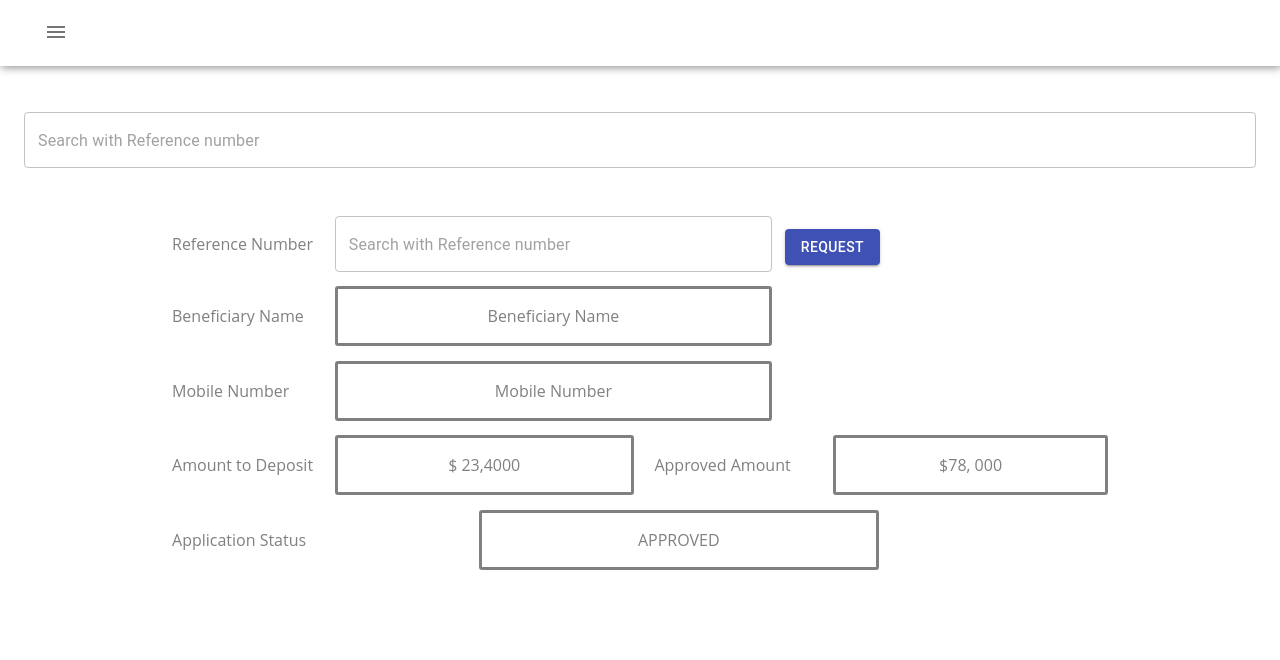
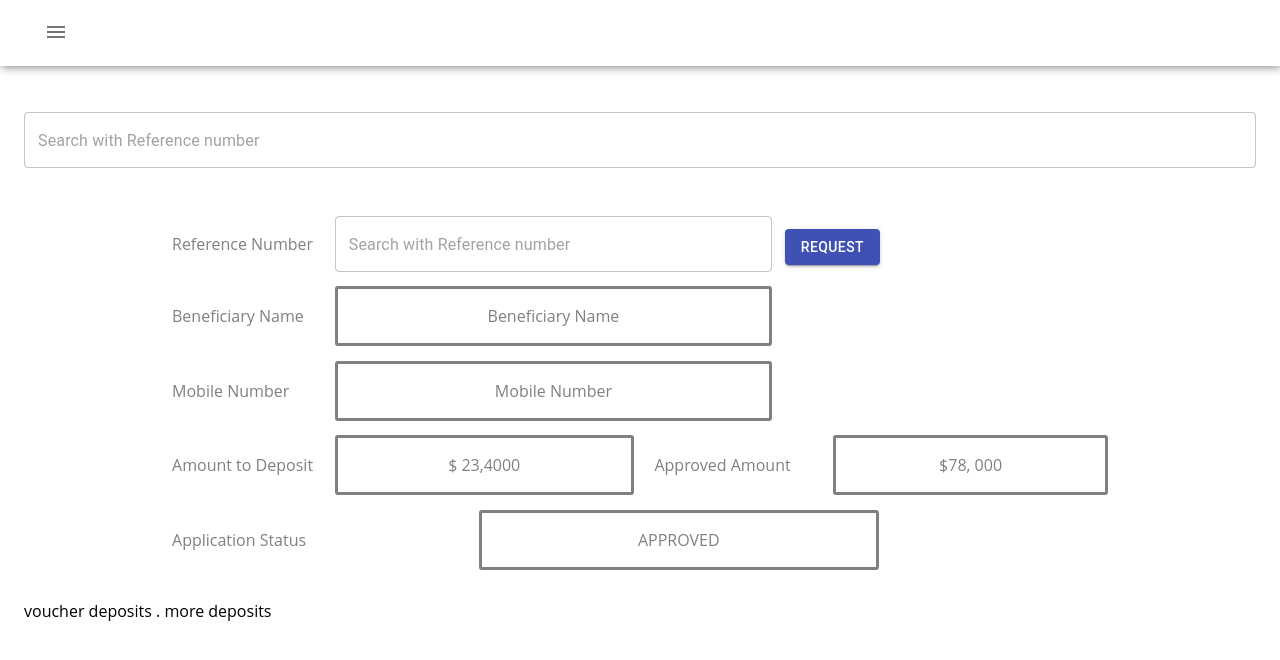
Before and after one commit to Maxinth/german-bps, a React (Create React App) app: page /rpa/bdeposit in a window 1280 px wide. Shown: the top 660 px of the page. Built offline with nearby package versions, Linux system fonts and the light colour scheme.

Commit message:
VoucherDeposits - first go

```diff
--- /dev/null
+++ b/src/components/RPA/BdepositPageComps/ApplicationStatus.jsx
@@ -0,0 +1,13 @@
+import LabeledInputAndDisplay from "./LabeledInput";
+
+const ApplicationStatus = () => {
+  return (
+    <LabeledInputAndDisplay
+      labelName="Application Status"
+      value="APPROVED"
+      type="display"
+    />
+  );
+};
+
+export default ApplicationStatus;
--- /dev/null
+++ b/src/components/RPA/BdepositPageComps/TopSection.jsx
@@ -0,0 +1,18 @@
+import DepositAndApprovedAmounts from "./DepositAndApprovedAmounts";
+import { InnerBox } from "./styled";
+import ReferenceNoSearch from "./ReferenceNoSearch";
+import BeneficiaryNameAndNo from "./BeneficiaryNameAndNo";
+import ApplicationStatus from "./ApplicationStatus";
+
+const TopSection = () => {
+  return (
+    <InnerBox>
+      <ReferenceNoSearch />
+      <BeneficiaryNameAndNo />
+      <DepositAndApprovedAmounts />
+      <ApplicationStatus />
+    </InnerBox>
+  );
+};
+
+export default TopSection;
--- /dev/null
+++ b/src/components/RPA/BdepositPageComps/VoucherDeposits.jsx
@@ -0,0 +1,7 @@
+import React from "react";
+
+const VoucherDeposits = () => {
+  return <div>voucher deposits . more deposits</div>;
+};
+
+export default VoucherDeposits;
--- a/src/components/RPA/BdepositPageComps/index.jsx
+++ b/src/components/RPA/BdepositPageComps/index.jsx
@@ -1,27 +1,17 @@
-import LabeledInputAndDisplay from "./LabeledInput";
-import { Form, InnerBox } from "./styled";
+import { Form } from "./styled";
 import MainSearchInput from "./MainSearchInput";
 import Container from "@material-ui/core/Container";
-import DepositAndApprovedAmounts from "./DepositAndApprovedAmounts";
+import TopSection from "./TopSection";
+import VoucherDeposits from "./VoucherDeposits";
 // import {data} from './data'
-import ReferenceNoSearch from "./ReferenceNoSearch";
-import BeneficiaryNameAndNo from "./BeneficiaryNameAndNo";
 
 const BeneficiaryDeposit = () => {
   return (
     <Form noValidate autoComplete="off">
       <Container>
         <MainSearchInput />
-        <InnerBox>
-          <ReferenceNoSearch />
-<BeneficiaryNameAndNo />
-          <DepositAndApprovedAmounts />
-          <LabeledInputAndDisplay
-            labelName="Application Status"
-            value="APPROVED"
-            type="display"
-          />
-        </InnerBox>
+        <TopSection />
+        <VoucherDeposits />
       </Container>
     </Form>
   );
```
